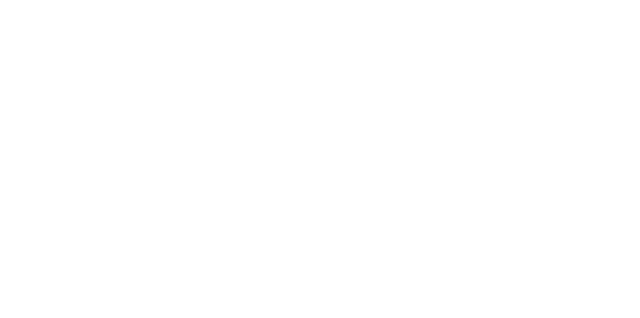
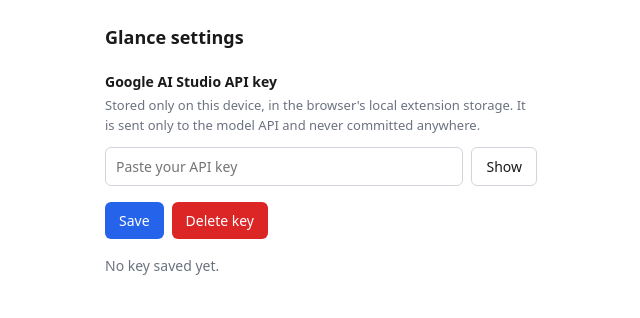
Before and after one commit to varunk14/TechBharat_Buildathon_VarunKrishna, a website with bundled scripts: page options.html in a window 1280 px wide. Shown: the whole page, without its empty margins (319-959 px from the left). Built offline with nearby package versions, Linux system fonts and the light colour scheme; some packages are replaced by stand-ins of ours.

Commit message:
feat(panel): add the side panel layout and a page to save your api key

```diff
--- a/lib/storage.js
+++ b/lib/storage.js
@@ -1,4 +1,56 @@
 // Thin wrappers over chrome.storage.local for the API key, language preference
-// and local summary history. The only module that touches chrome.storage.
+// and, later, local summary history. The only module that touches
+// chrome.storage. Callers use the named helpers; the generic get/set/remove
+// keep the storage keys and their documented defaults in one place.
 
-// MVP 0 scaffold: implemented in MVP 1.
+export const KEYS = {
+  API_KEY: "apiKey",
+  LANGUAGE: "language",
+};
+
+// The value returned when a key has never been written. get() promises the
+// caller a usable value, never undefined, so every reader can skip an
+// existence check.
+export const DEFAULTS = {
+  [KEYS.API_KEY]: "",
+  [KEYS.LANGUAGE]: "en",
+};
+
+export async function get(key) {
+  const stored = await chrome.storage.local.get(key);
+  const value = stored[key];
+  if (value === undefined) {
+    return Object.prototype.hasOwnProperty.call(DEFAULTS, key)
+      ? DEFAULTS[key]
+      : null;
+  }
+  return value;
+}
+
+export async function set(key, value) {
+  await chrome.storage.local.set({ [key]: value });
+}
+
+export async function remove(key) {
+  await chrome.storage.local.remove(key);
+}
+
+export async function getApiKey() {
+  return get(KEYS.API_KEY);
+}
+
+export async function setApiKey(value) {
+  await set(KEYS.API_KEY, value);
+}
+
+export async function removeApiKey() {
+  await remove(KEYS.API_KEY);
+}
+
+export async function getLanguage() {
+  return get(KEYS.LANGUAGE);
+}
+
+export async function setLanguage(value) {
+  await set(KEYS.LANGUAGE, value);
+}
--- a/options.css
+++ b/options.css
@@ -1 +1,102 @@
-/* Options page styles. MVP 0 scaffold: layout is added in MVP 1. */
+/* Options page: a single narrow column for the API key form. */
+
+:root {
+  --bg: #ffffff;
+  --fg: #1a1a1a;
+  --muted: #6b7280;
+  --border: #d1d5db;
+  --accent: #2563eb;
+  --danger: #dc2626;
+}
+
+@media (prefers-color-scheme: dark) {
+  :root {
+    --bg: #1a1a1a;
+    --fg: #f3f4f6;
+    --muted: #9ca3af;
+    --border: #4b5563;
+    --accent: #60a5fa;
+    --danger: #f87171;
+  }
+}
+
+* {
+  box-sizing: border-box;
+}
+
+body {
+  margin: 0;
+  font: 14px/1.5 system-ui, -apple-system, "Segoe UI", sans-serif;
+  color: var(--fg);
+  background: var(--bg);
+}
+
+#options {
+  max-width: 480px;
+  margin: 0 auto;
+  padding: 24px;
+}
+
+h1 {
+  font-size: 18px;
+  margin: 0 0 20px;
+}
+
+label {
+  display: block;
+  font-weight: 600;
+  margin-bottom: 4px;
+}
+
+.help {
+  margin: 0 0 12px;
+  color: var(--muted);
+  font-size: 13px;
+}
+
+.row {
+  display: flex;
+  gap: 8px;
+}
+
+input {
+  flex: 1;
+  padding: 8px 10px;
+  font: inherit;
+  color: var(--fg);
+  background: var(--bg);
+  border: 1px solid var(--border);
+  border-radius: 6px;
+}
+
+.actions {
+  display: flex;
+  gap: 8px;
+  margin-top: 16px;
+}
+
+button {
+  padding: 8px 14px;
+  font: inherit;
+  color: #ffffff;
+  background: var(--accent);
+  border: none;
+  border-radius: 6px;
+  cursor: pointer;
+}
+
+button.secondary {
+  color: var(--fg);
+  background: none;
+  border: 1px solid var(--border);
+}
+
+button.danger {
+  background: var(--danger);
+}
+
+.status {
+  margin-top: 16px;
+  color: var(--muted);
+  min-height: 1.5em;
+}
--- a/options.html
+++ b/options.html
@@ -7,8 +7,35 @@
     <link rel="stylesheet" href="options.css" />
   </head>
   <body>
-    <!-- MVP 0 scaffold: API key entry and language preference added in MVP 1. -->
-    <main id="options"></main>
+    <main id="options">
+      <h1>Glance settings</h1>
+
+      <form id="key-form">
+        <label for="api-key">Google AI Studio API key</label>
+        <p class="help">
+          Stored only on this device, in the browser's local extension storage.
+          It is sent only to the model API and never committed anywhere.
+        </p>
+        <div class="row">
+          <input
+            id="api-key"
+            type="password"
+            autocomplete="off"
+            spellcheck="false"
+            placeholder="Paste your API key"
+          />
+          <button id="toggle-visibility" type="button" class="secondary">
+            Show
+          </button>
+        </div>
+        <div class="actions">
+          <button id="save" type="submit">Save</button>
+          <button id="delete" type="button" class="danger">Delete key</button>
+        </div>
+      </form>
+
+      <p id="status" role="status" aria-live="polite" class="status"></p>
+    </main>
     <script type="module" src="options.js"></script>
   </body>
 </html>
--- a/options.js
+++ b/options.js
@@ -1,4 +1,47 @@
-// Options page. Handles API key entry and deletion, and the output language
-// preference. Nothing else. See PRD 9.3.
+// Options page. Handles API key entry, read-back and deletion via lib/storage.js
+// so nothing here touches chrome.storage directly. See PRD 9.3.
 
-// MVP 0 scaffold: settings are built in MVP 1.
+import { getApiKey, setApiKey, removeApiKey } from "./lib/storage.js";
+
+const input = document.getElementById("api-key");
+const status = document.getElementById("status");
+const form = document.getElementById("key-form");
+const toggle = document.getElementById("toggle-visibility");
+const deleteButton = document.getElementById("delete");
+
+function showStatus(message) {
+  status.textContent = message;
+}
+
+// Read the stored key back on load so the user can see whether one is set and
+// can edit rather than retype it.
+async function load() {
+  const key = await getApiKey();
+  input.value = key;
+  showStatus(key ? "A key is saved." : "No key saved yet.");
+}
+
+form.addEventListener("submit", async (event) => {
+  event.preventDefault();
+  const value = input.value.trim();
+  if (!value) {
+    showStatus("Enter a key before saving.");
+    return;
+  }
+  await setApiKey(value);
+  showStatus("Key saved.");
+});
+
+deleteButton.addEventListener("click", async () => {
+  await removeApiKey();
+  input.value = "";
+  showStatus("Key deleted.");
+});
+
+toggle.addEventListener("click", () => {
+  const hidden = input.type === "password";
+  input.type = hidden ? "text" : "password";
+  toggle.textContent = hidden ? "Hide" : "Show";
+});
+
+load();
--- a/sidepanel.css
+++ b/sidepanel.css
@@ -1 +1,102 @@
-/* Side panel styles. MVP 0 scaffold: layout is added in MVP 1. */
+/* Side panel layout: a fixed header and footer with a scrollable body between
+   them, filling the full height of the panel. */
+
+:root {
+  --bg: #ffffff;
+  --fg: #1a1a1a;
+  --muted: #6b7280;
+  --border: #e5e7eb;
+  --accent: #2563eb;
+}
+
+@media (prefers-color-scheme: dark) {
+  :root {
+    --bg: #1a1a1a;
+    --fg: #f3f4f6;
+    --muted: #9ca3af;
+    --border: #374151;
+    --accent: #60a5fa;
+  }
+}
+
+* {
+  box-sizing: border-box;
+}
+
+html,
+body {
+  height: 100%;
+  margin: 0;
+}
+
+body {
+  font: 14px/1.5 system-ui, -apple-system, "Segoe UI", sans-serif;
+  color: var(--fg);
+  background: var(--bg);
+}
+
+#panel {
+  display: flex;
+  flex-direction: column;
+  height: 100%;
+}
+
+#panel-header {
+  display: flex;
+  align-items: center;
+  justify-content: space-between;
+  gap: 12px;
+  padding: 12px 16px;
+  border-bottom: 1px solid var(--border);
+}
+
+#panel-title {
+  margin: 0;
+  font-size: 16px;
+  font-weight: 600;
+}
+
+#panel-body {
+  flex: 1;
+  overflow-y: auto;
+  padding: 16px;
+}
+
+#panel-footer {
+  padding: 12px 16px;
+  border-top: 1px solid var(--border);
+}
+
+#followup-input {
+  width: 100%;
+  padding: 8px 10px;
+  font: inherit;
+  color: var(--fg);
+  background: var(--bg);
+  border: 1px solid var(--border);
+  border-radius: 6px;
+}
+
+.muted {
+  color: var(--muted);
+}
+
+.link-button {
+  padding: 0;
+  font: inherit;
+  color: var(--accent);
+  background: none;
+  border: none;
+  cursor: pointer;
+}
+
+.link-button:hover {
+  text-decoration: underline;
+}
+
+kbd {
+  padding: 1px 5px;
+  font-size: 12px;
+  border: 1px solid var(--border);
+  border-radius: 4px;
+}
```
Also changed, not shown: background.js (+17 -2 lines), sidepanel.html (+28 -2 lines), sidepanel.js (+9 -4 lines), tests/scaffold.test.js (deleted, +0 -9 lines), tests/storage.test.js (added, +53 -0 lines).
